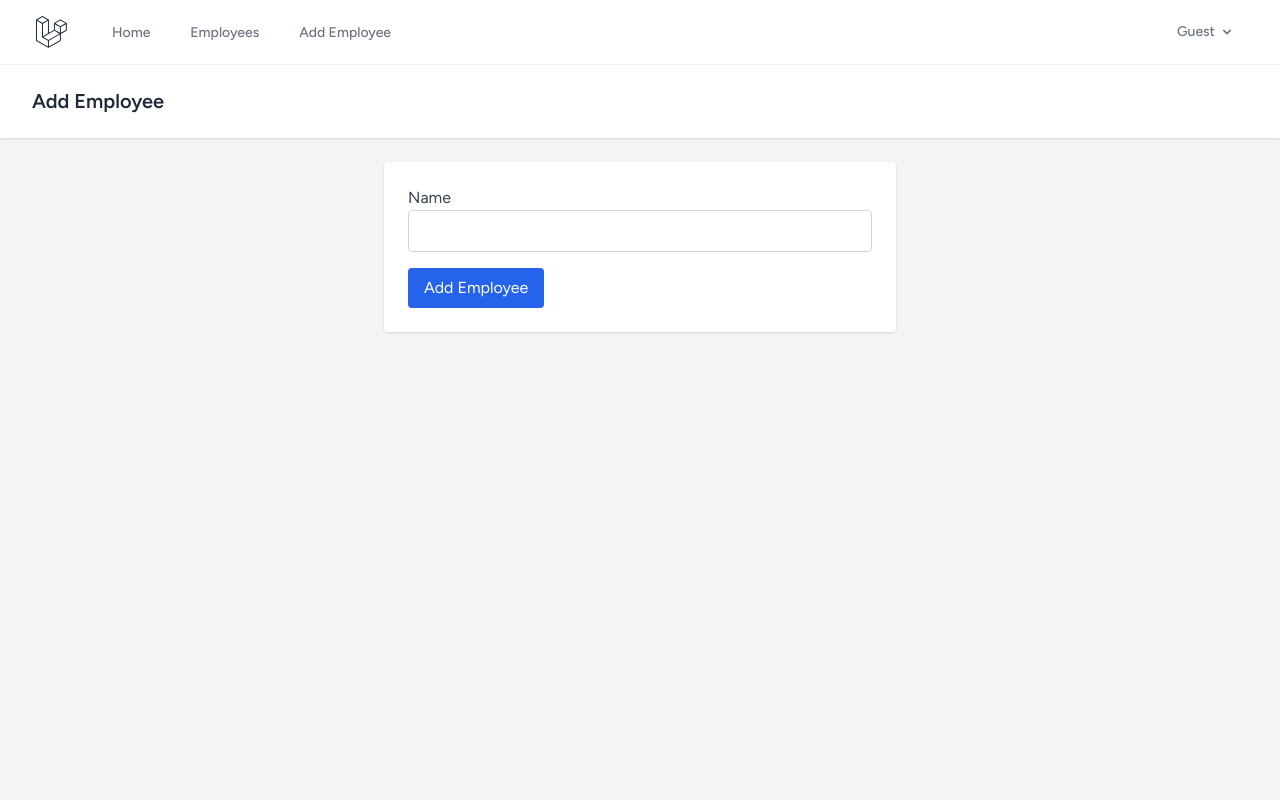
After one commit to Eaindra-Kyaw/laravel_blog, a Laravel app: page /employee-form in a window 1280 px wide. The commit adds this page. Run offline with Laravel 12, Linux system fonts and the light colour scheme; style sheets or scripts are compiled from the project's sources; parts of the project's set-up code (start-up, migrations or seed data) failed here and were passed over.

Commit message:
Master Template, Create Form

```diff
--- a/app/Models/Article.php
+++ b/app/Models/Article.php
@@ -14,4 +14,6 @@ class Article extends Model
         'body',
         'category_id',
     ];
+
+    protected guarded all[];
 }
--- /dev/null
+++ b/resources/views/employee-form.blade.php
@@ -0,0 +1,33 @@
+<x-app-layout>
+    <x-slot name="header">
+        <h2 class="font-semibold text-xl text-gray-800 leading-tight">
+            Add Employee
+        </h2>
+    </x-slot>
+
+    <div class="p-6 bg-white rounded shadow max-w-lg mx-auto mt-6">
+        {{-- Success message --}}
+        @if (session('success'))
+            <div class="bg-green-100 border border-green-400 text-green-700 px-4 py-3 rounded mb-4">
+                {{ session('success') }}
+            </div>
+        @endif
+
+        <form method="POST" action="{{ url('/employee-form') }}">
+            @csrf
+
+            {{-- Name --}}
+            <div class="mb-4">
+                <label class="block text-gray-700">Name</label>
+                <input type="text" name="name" value="{{ old('name') }}"
+                    class="w-full border border-gray-300 rounded px-3 py-2 @error('name') border-red-500 @enderror">
+                @error('name')
+                    <p class="text-red-500 text-sm mt-1">{{ $message }}</p>
+                @enderror
+            </div>
+
+            <button type="submit" class="bg-blue-600 text-white px-4 py-2 rounded hover:bg-blue-700 transition">Add
+                Employee</button>
+        </form>
+    </div>
+</x-app-layout>
--- a/resources/views/layouts/app.blade.php
+++ b/resources/views/layouts/app.blade.php
@@ -1,5 +1,6 @@
 <!DOCTYPE html>
 <html lang="{{ str_replace('_', '-', app()->getLocale()) }}">
+
 <head>
     <meta charset="utf-8">
     <meta name="viewport" content="width=device-width, initial-scale=1">
@@ -14,6 +15,7 @@
     <!-- Scripts -->
     @vite(['resources/css/app.css', 'resources/js/app.js'])
 </head>
+
 <body class="font-sans antialiased">
     <div class="min-h-screen bg-gray-100">
         @include('layouts.navigation')
@@ -33,4 +35,5 @@
         </main>
     </div>
 </body>
+
 </html>
--- a/resources/views/layouts/navigation.blade.php
+++ b/resources/views/layouts/navigation.blade.php
@@ -5,15 +5,21 @@
             <div class="flex">
                 <!-- Logo -->
                 <div class="shrink-0 flex items-center">
-                    <a href="{{ route('dashboard') }}">
+                    <a href="{{ url('/') }}">
                         <x-application-logo class="block h-9 w-auto fill-current text-gray-800" />
                     </a>
                 </div>
 
                 <!-- Navigation Links -->
                 <div class="hidden space-x-8 sm:-my-px sm:ms-10 sm:flex">
-                    <x-nav-link :href="route('dashboard')" :active="request()->routeIs('dashboard')">
-                        {{ __('Dashboard') }}
+                    <x-nav-link :href="url('/')">
+                        {{ __('Home') }}
+                    </x-nav-link>
+                    <x-nav-link :href="url('/employees')">
+                        {{ __('Employees') }}
+                    </x-nav-link>
+                    <x-nav-link :href="url('/employee-form')">
+                        {{ __('Add Employee') }}
                     </x-nav-link>
                 </div>
             </div>
@@ -22,42 +28,40 @@
             <div class="hidden sm:flex sm:items-center sm:ms-6">
                 <x-dropdown align="right" width="48">
                     <x-slot name="trigger">
-                        <button class="inline-flex items-center px-3 py-2 border border-transparent text-sm leading-4 font-medium rounded-md text-gray-500 bg-white hover:text-gray-700 focus:outline-none transition ease-in-out duration-150">
-                            <div>{{ Auth::user()->name }}</div>
+                        <button
+                            class="inline-flex items-center px-3 py-2 border border-transparent text-sm leading-4 font-medium rounded-md text-gray-500 bg-white hover:text-gray-700 focus:outline-none transition ease-in-out duration-150">
+                            <div>{{ Auth::user()?->name ?? 'Guest' }}</div>
 
                             <div class="ms-1">
-                                <svg class="fill-current h-4 w-4" xmlns="http://www.w3.org/2000/svg" viewBox="0 0 20 20">
-                                    <path fill-rule="evenodd" d="M5.293 7.293a1 1 0 011.414 0L10 10.586l3.293-3.293a1 1 0 111.414 1.414l-4 4a1 1 0 01-1.414 0l-4-4a1 1 0 010-1.414z" clip-rule="evenodd" />
+                                <svg class="fill-current h-4 w-4" xmlns="http://www.w3.org/2000/svg"
+                                    viewBox="0 0 20 20">
+                                    <path fill-rule="evenodd"
+                                        d="M5.293 7.293a1 1 0 011.414 0L10 10.586l3.293-3.293a1 1 0 111.414 1.414l-4 4a1 1 0 01-1.414 0l-4-4a1 1 0 010-1.414z"
+                                        clip-rule="evenodd" />
                                 </svg>
                             </div>
                         </button>
                     </x-slot>
 
                     <x-slot name="content">
-                        <x-dropdown-link :href="route('profile.edit')">
-                            {{ __('Profile') }}
-                        </x-dropdown-link>
-
-                        <!-- Authentication -->
-                        <form method="POST" action="{{ route('logout') }}">
-                            @csrf
-
-                            <x-dropdown-link :href="route('logout')"
-                                    onclick="event.preventDefault();
-                                                this.closest('form').submit();">
-                                {{ __('Log Out') }}
-                            </x-dropdown-link>
-                        </form>
+                        {{-- Dropdown links removed for assignment --}}
+                        <x-dropdown-link :href="url('/')">Home</x-dropdown-link>
+                        <x-dropdown-link :href="url('/employees')">Employees</x-dropdown-link>
+                        <x-dropdown-link :href="url('/employee-form')">Add Employee</x-dropdown-link>
                     </x-slot>
                 </x-dropdown>
             </div>
 
             <!-- Hamburger -->
             <div class="-me-2 flex items-center sm:hidden">
-                <button @click="open = ! open" class="inline-flex items-center justify-center p-2 rounded-md text-gray-400 hover:text-gray-500 hover:bg-gray-100 focus:outline-none focus:bg-gray-100 focus:text-gray-500 transition duration-150 ease-in-out">
+                <button @click="open = ! open"
+                    class="inline-flex items-center justify-center p-2 rounded-md text-gray-400 hover:text-gray-500 hover:bg-gray-100 focus:outline-none focus:bg-gray-100 focus:text-gray-500 transition duration-150 ease-in-out">
                     <svg class="h-6 w-6" stroke="currentColor" fill="none" viewBox="0 0 24 24">
-                        <path :class="{'hidden': open, 'inline-flex': ! open }" class="inline-flex" stroke-linecap="round" stroke-linejoin="round" stroke-width="2" d="M4 6h16M4 12h16M4 18h16" />
-                        <path :class="{'hidden': ! open, 'inline-flex': open }" class="hidden" stroke-linecap="round" stroke-linejoin="round" stroke-width="2" d="M6 18L18 6M6 6l12 12" />
+                        <path :class="{ 'hidden': open, 'inline-flex': !open }" class="inline-flex"
+                            stroke-linecap="round" stroke-linejoin="round" stroke-width="2"
+                            d="M4 6h16M4 12h16M4 18h16" />
+                        <path :class="{ 'hidden': !open, 'inline-flex': open }" class="hidden" stroke-linecap="round"
+                            stroke-linejoin="round" stroke-width="2" d="M6 18L18 6M6 6l12 12" />
                     </svg>
                 </button>
             </div>
@@ -65,35 +69,24 @@
     </div>
 
     <!-- Responsive Navigation Menu -->
-    <div :class="{'block': open, 'hidden': ! open}" class="hidden sm:hidden">
+    <div :class="{ 'block': open, 'hidden': !open }" class="hidden sm:hidden">
         <div class="pt-2 pb-3 space-y-1">
-            <x-responsive-nav-link :href="route('dashboard')" :active="request()->routeIs('dashboard')">
-                {{ __('Dashboard') }}
+            <x-responsive-nav-link :href="url('/')">
+                {{ __('Home') }}
+            </x-responsive-nav-link>
+            <x-responsive-nav-link :href="url('/employees')">
+                {{ __('Employees') }}
+            </x-responsive-nav-link>
+            <x-responsive-nav-link :href="url('/employee-form')">
+                {{ __('Add Employee') }}
             </x-responsive-nav-link>
         </div>
 
         <!-- Responsive Settings Options -->
         <div class="pt-4 pb-1 border-t border-gray-200">
             <div class="px-4">
-                <div class="font-medium text-base text-gray-800">{{ Auth::user()->name }}</div>
-                <div class="font-medium text-sm text-gray-500">{{ Auth::user()->email }}</div>
-            </div>
-
-            <div class="mt-3 space-y-1">
-                <x-responsive-nav-link :href="route('profile.edit')">
-                    {{ __('Profile') }}
-                </x-responsive-nav-link>
-
-                <!-- Authentication -->
-                <form method="POST" action="{{ route('logout') }}">
-                    @csrf
-
-                    <x-responsive-nav-link :href="route('logout')"
-                            onclick="event.preventDefault();
-                                        this.closest('form').submit();">
-                        {{ __('Log Out') }}
-                    </x-responsive-nav-link>
-                </form>
+                <div class="font-medium text-base text-gray-800">{{ Auth::user()?->name ?? 'Guest' }}</div>
+                <div class="font-medium text-sm text-gray-500">{{ Auth::user()?->email ?? '' }}</div>
             </div>
         </div>
     </div>
--- a/routes/web.php
+++ b/routes/web.php
@@ -1,5 +1,6 @@
 <?php
 
+use Illuminate\Http\Request;
 use App\Http\Controllers\ProfileController;
 use Illuminate\Support\Facades\Route;
 
@@ -20,6 +21,36 @@ Route::middleware(['auth'])->group(function () {
     Route::get('/user1', function () {
         return 'Private Page - Only user1 can access';
     })->middleware('password.confirm');
+});
+
+Route::get('/employees', function () {
+    $articles = [
+        ['name' => 'Employee One'],
+        ['name' => 'Employee Two'],
+        ['name' => 'Employee Three'],
+    ];
+
+    return view('index', compact('articles'));
+});
+
+Route::get('/employee-form', function () {
+    return view('employee-form');
+});
+
+Route::post('/employee-form', function (Request $request) {
+    // Validate the form input
+    $validated = $request->validate([
+        'name' => 'required|min:3',
+    ]);
+
+    // Save to database
+    DB::table('employees')->insert([
+        'name' => $validated['name'],
+        'created_at' => now(),
+        'updated_at' => now(),
+    ]);
+
+    return back()->with('success', 'Employee added successfully!');
 });
 
 require __DIR__.'/auth.php';
```
Also changed, not shown: resources/views/employees/index.blade.php (+14 -32 lines), resources/views/index.blade.php (+14 -17 lines), resources/views/settings.blade.php (deleted, +0 -15 lines), database/migrations/2025_12_30_070728_create_employees_table.php. Lines whose indentation alone changed are shown as unchanged.
